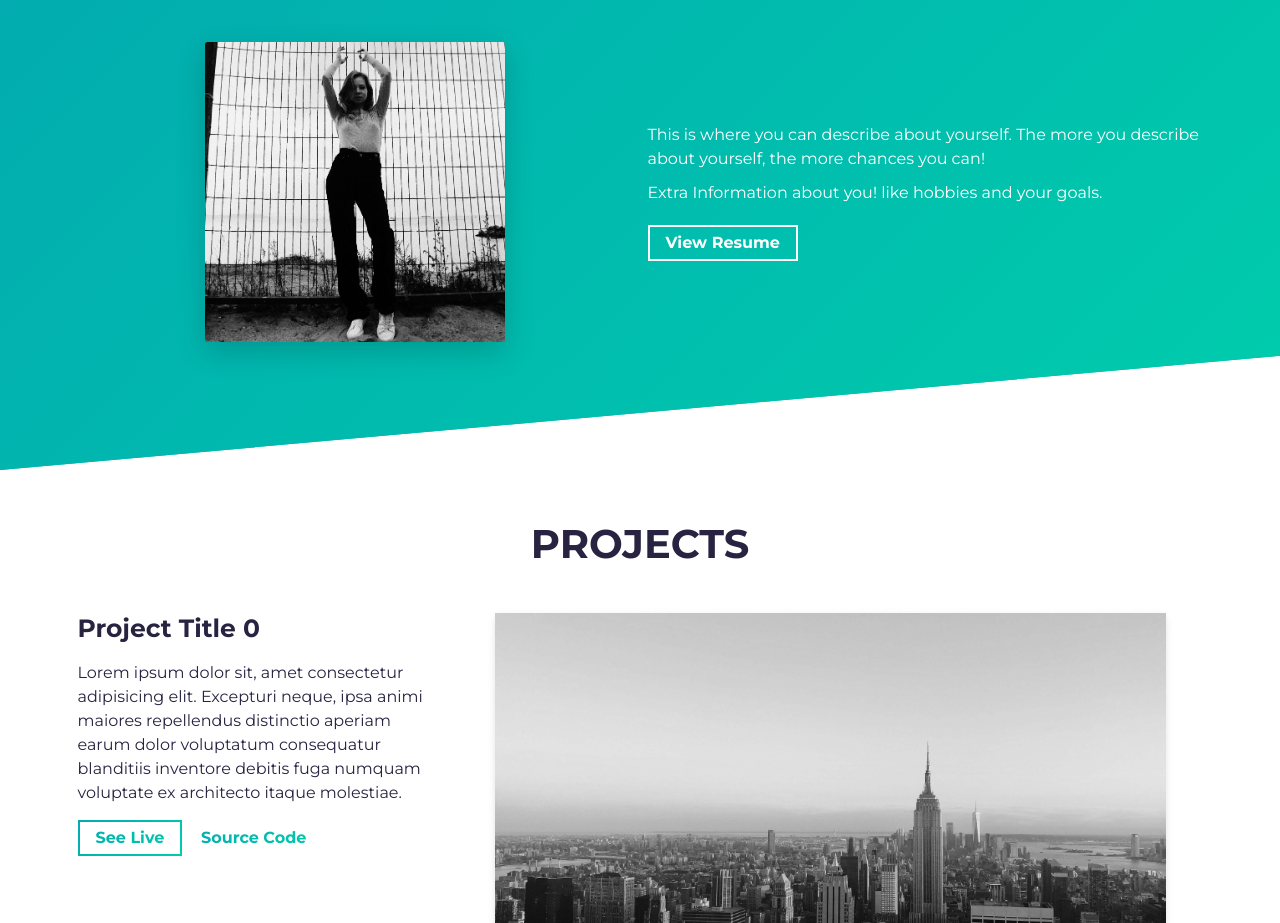
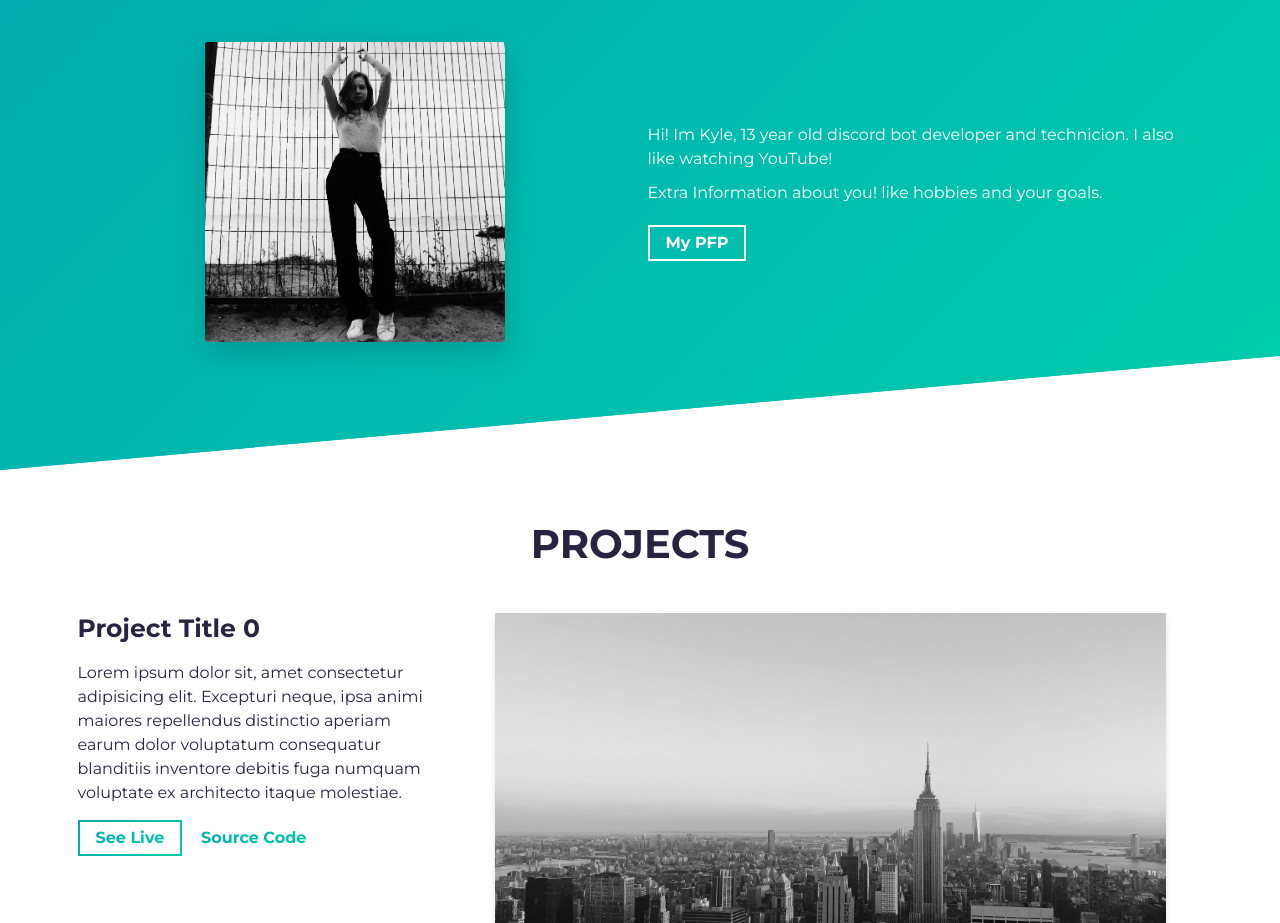
Before and after one commit to KyleGamezYT/portfolio, a website built with Parcel: page src/index.html in a window 1280 px wide. Shown: the part 901-1824 px from the top of the page. Built offline with nearby package versions, Linux system fonts and the light colour scheme.

```diff
--- a/src/index.html
+++ b/src/index.html
@@ -79,8 +79,7 @@
           <div class="col-md-6 col-sm-12">
             <div class="about-wrapper__info load-hidden">
               <p class="about-wrapper__info-text">
-                This is where you can describe about yourself. The more you
-                describe about yourself, the more chances you can!
+                Hi! Im Kyle, 13 year old discord bot developer and technicion. I also like watching YouTube!
               </p>
               <p class="about-wrapper__info-text">
                 Extra Information about you! like hobbies and your goals.
@@ -90,9 +89,9 @@
                   rel="noreferrer"
                   target="_blank"
                   class="cta-btn cta-btn--resume"
-                  href="assets/resume.pdf"
+                  location.href="www.youtube.com"
                 >
-                  View Resume
+                  My PFP
                 </a>
               </span>
             </div>
```
Also changed, not shown: 2 other files.
